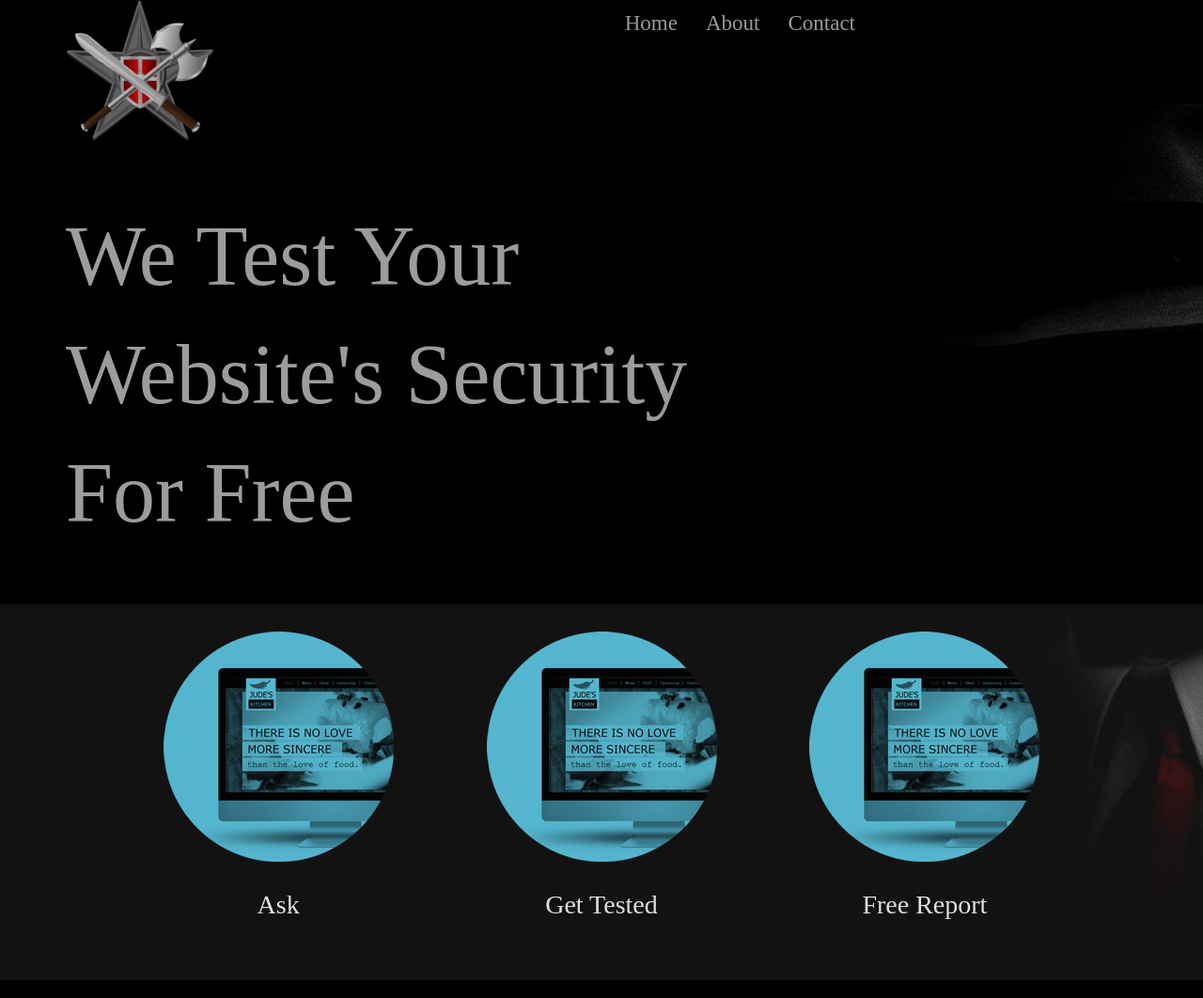
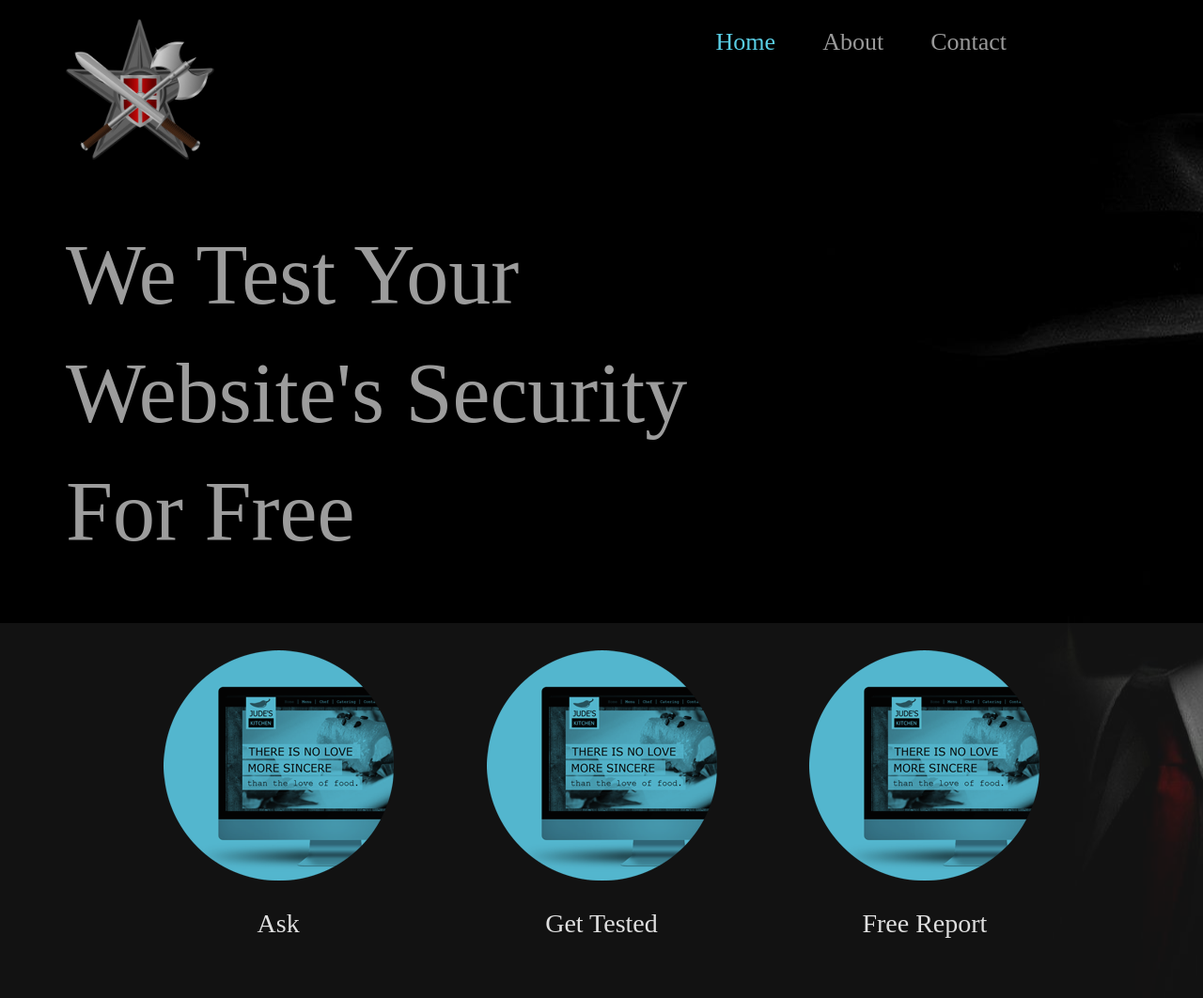
Before and after one commit to Buisson/Enjol--Colomb, a PHP site: page / in a window 1280 px wide. Shown: the top 1062 px of the page at 94% size. Run offline with PHP 8.4, Linux system fonts and the light colour scheme; some libraries are stand-ins or nearby versions.

Commit message:
Added space on top of page + improved menu

```diff
--- a/index.html
+++ b/index.html
@@ -29,7 +29,7 @@
   </head>
 
   <body>
-
+	<div class="spacer1">&nbsp;</div>
     <div class="navbar navbar-inverse navbar-top navbarperso" style="border:none;" role="navigation">
       <div class="container">
         <div class="navbar-header">
@@ -43,12 +43,12 @@
 
         </div>
 
-        <div class="collapse navbar-collapse" style="width:75%;">
+        <div class="collapse navbar-collapse" style="width:90%;">
 
           <ul class="nav navbar-nav navbar-right">
-            <li class="textNav navbarperso"><a href="index.html">Home</a></li>
-            <li class="textNav navbarperso"><a href="about.html">About</a></li>
-            <li class="textNav navbarperso"><a href="contact.php">Contact</a></li>
+            <li class="menu"><a href="index.html" style="color: #59CEE5">Home</a></li>
+            <li class="menu"><a href="about.html">About</a></li>
+            <li class="menu"><a href="contact.php">Contact</a></li>
           </ul>
         </div><!--/.nav-collapse -->
 
@@ -68,9 +68,7 @@
 
     </div><!-- /.container -->
 
-	<div class="spacer1">
-		&nbsp;
-	</div>
+	<div class="spacer2">&nbsp;</div>
 	<div class="bottom-banner">
 		<div class="imageBanner-Wrapper">
 			<div class="imageBanner">
--- a/starter-template.css
+++ b/starter-template.css
@@ -38,15 +38,26 @@ p.success {
 
 }
 
-.spacer1 {
+.spacer2 {
+	width: 100%;
+	height: 20px;
+}
+
+.spacer2 {
 	width: 100%;
 	height: 55px;
+}
+
+.menu {
+	    padding-left: 10px;
+		padding-right: 10px;
+		font: 26px/1.4em enriqueta,serif;
 }
 
 .imageBanner-Wrapper{
 	width: 1030px;
     margin: 0 auto;
-	line-height:/*385*/300px; /*over here n00b*/
+	line-height: 300px;
 	text-align: center;
 	vertical-align: middle;
 }
```
